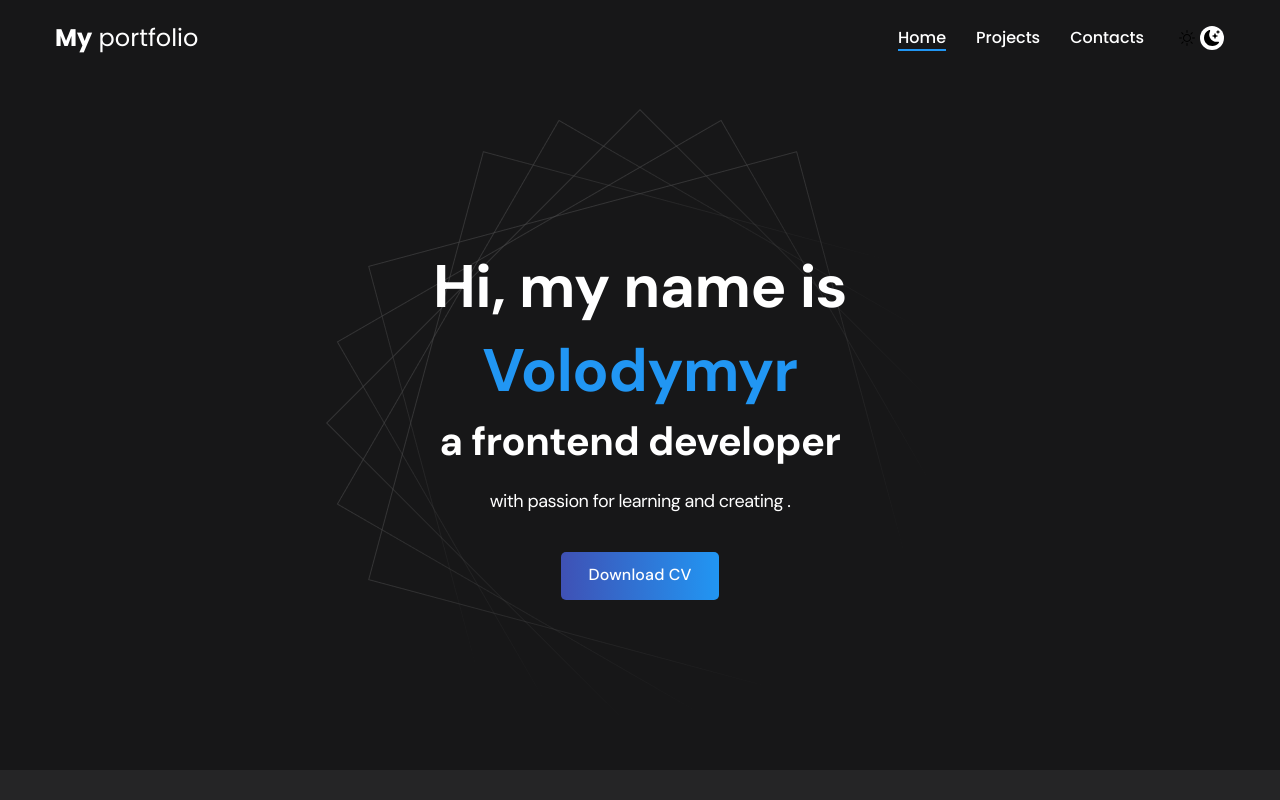
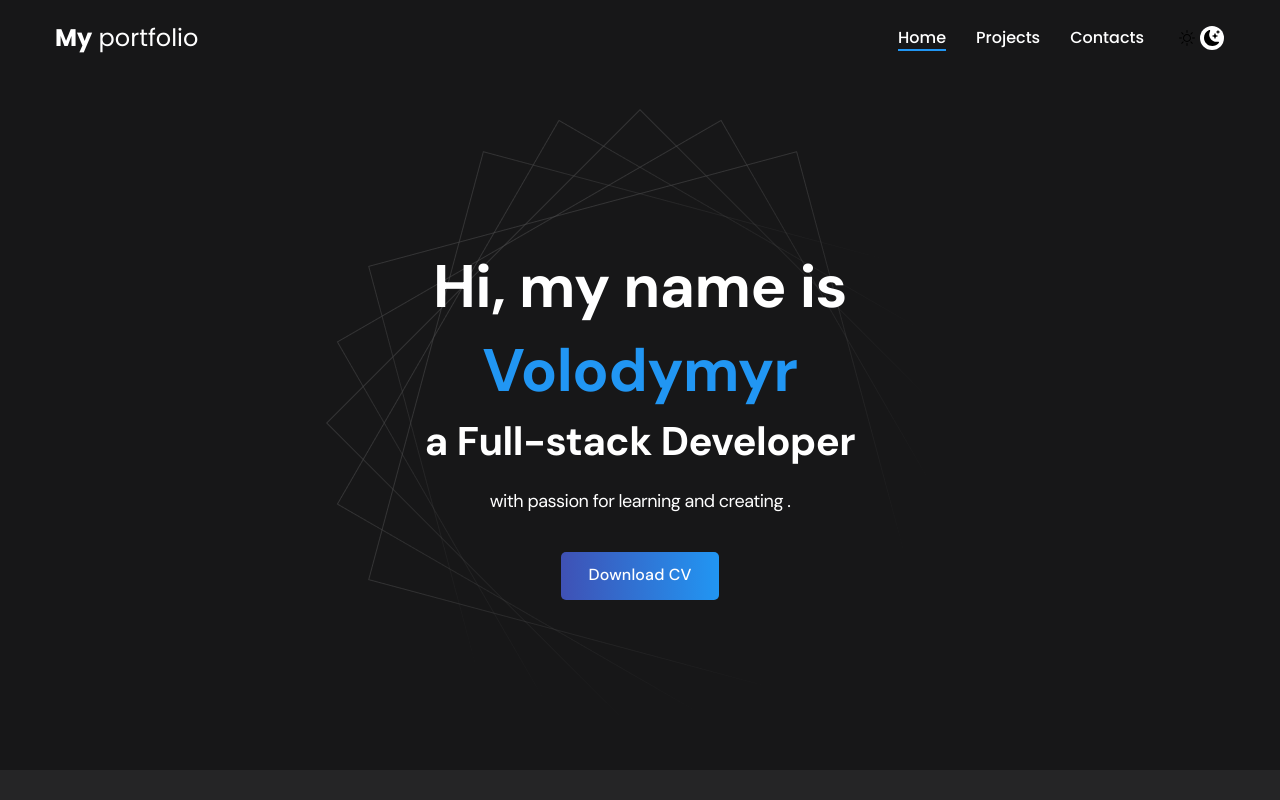
Before and after one commit to vk-workshop/portfolio, a React (Create React App) app: page / in a window 1280 px wide. Shown: the top 800 px of the page. Built offline with nearby package versions, Linux system fonts and the light colour scheme.

Commit message:
add name

```diff
--- a/src/components/header/Header.js
+++ b/src/components/header/Header.js
@@ -31,7 +31,7 @@ const Header = () => {
               </strong>
             </motion.p>
             <motion.p custom={2} variants={textAnimation}><strong><em>Volodymyr</em></strong></motion.p>
-            <motion.p custom={6} variants={textAnimation}> a <span>frontend developer</span></motion.p>
+            <motion.p custom={6} variants={textAnimation}> a <span>Full-stack Developer</span></motion.p>
           </h1>
           <div className="header__text">
             <motion.p custom={4} variants={textAnimation}>
```
